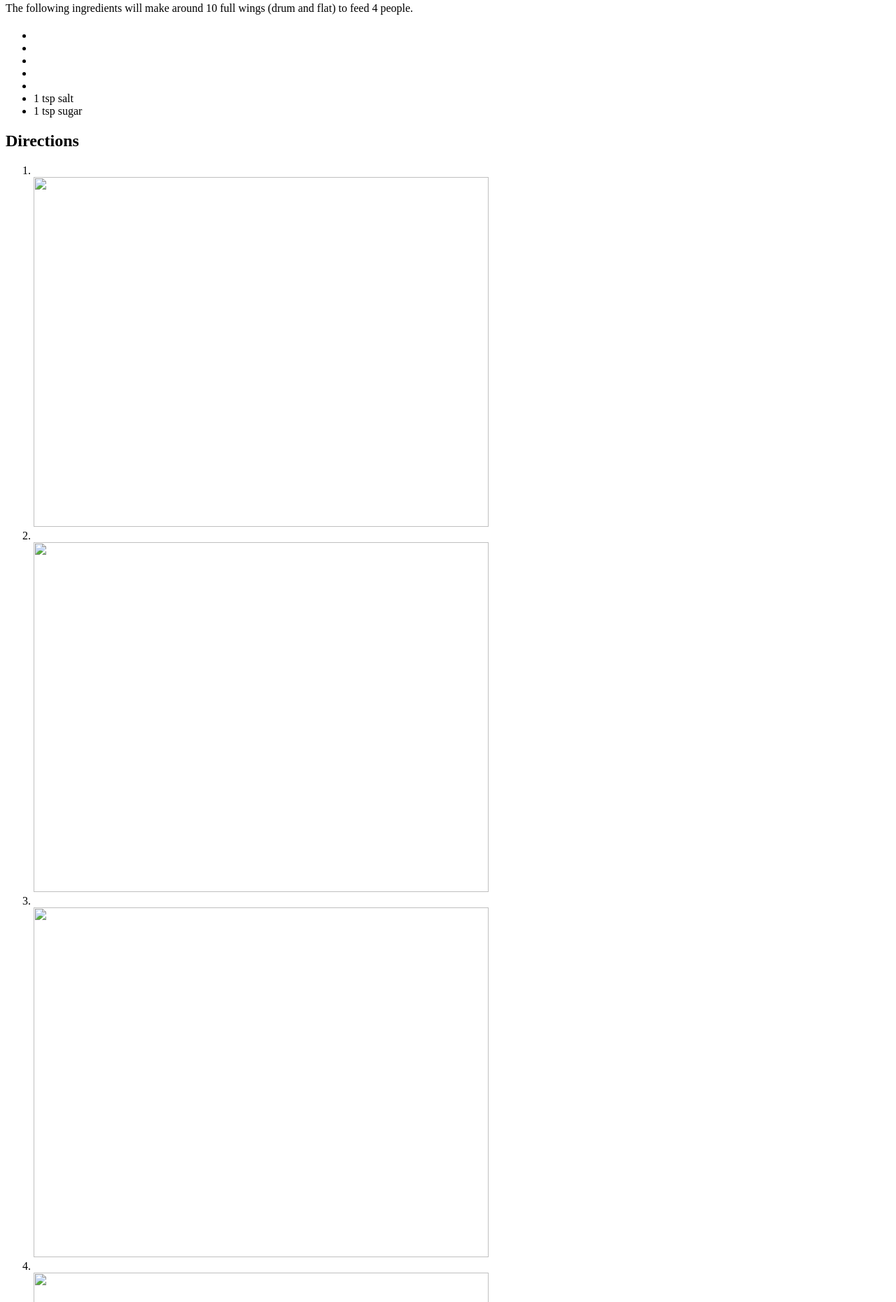
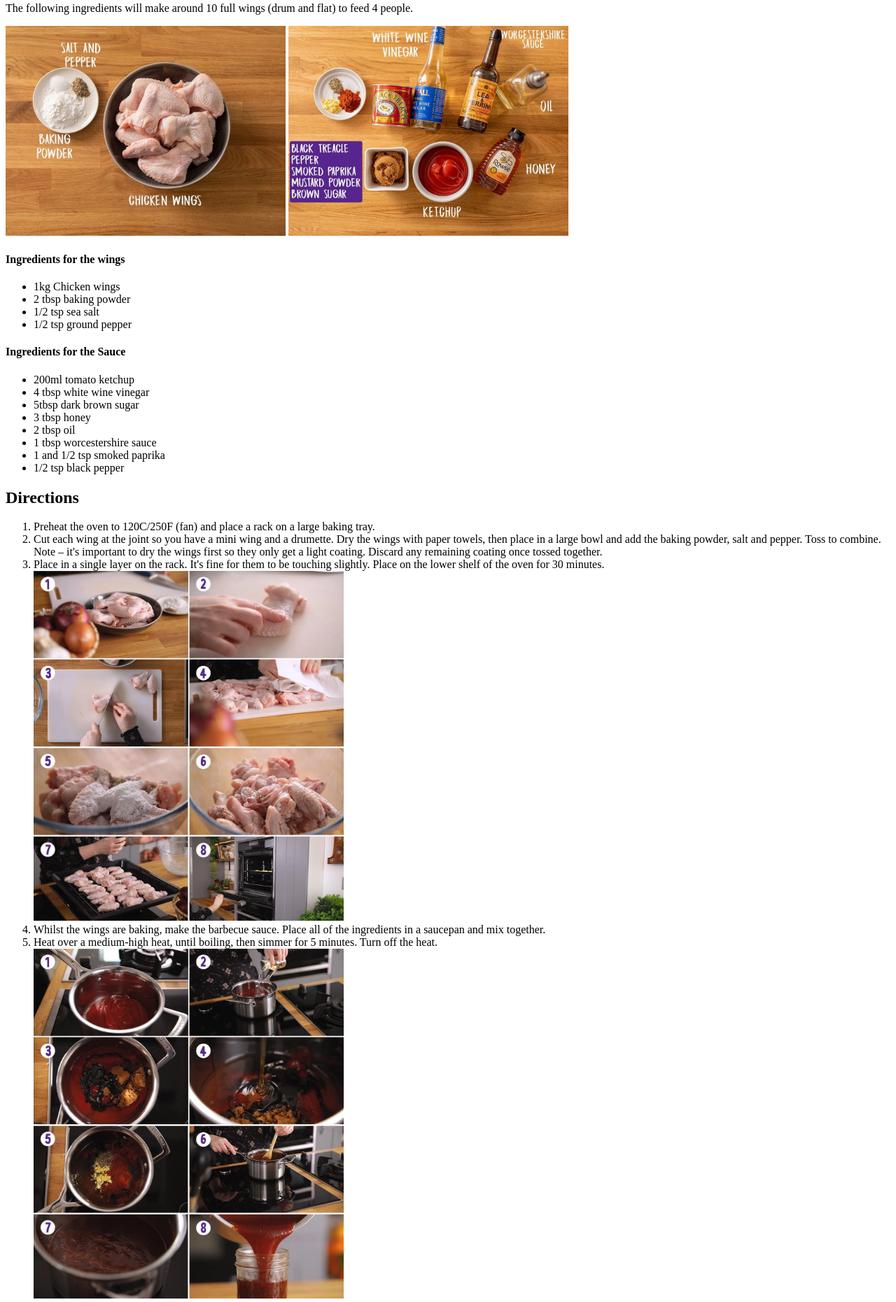
Before and after one commit to ShaniceWilliams/odin-recipes, a plain HTML site: page recipes/wings.html in a window 1280 px wide. Shown: the part 713-2574 px from the top of the page at 70% size. Drawn offline with Linux system fonts and the light colour scheme.

Commit message:
feat: add wings.html content and navigation toall pages

```diff
--- a/recipes/wings.html
+++ b/recipes/wings.html
@@ -6,50 +6,58 @@
         <meta name="viewport" content="width=device-width, initial-scale=1.0">
         <title>BBQ Chicken Wings</title>
     </head>
-
+    <style>
+        .container {
+        display: grid;
+        grid-template-columns:20% 20% 20%;
+        align-items: center;
+      }
+    </style>
     <body>
         <h1>BBQ Chicken Wings Recipe</h1>
         <br>
-        <img src="" alt="" height="500"
-            width="650">
+        <img src="../images/wings/bbqwings.webp" alt="" height="500">
         <br>
         <h2>Why make BBQ Chicken Wings?</h2>
         <p></p>
         <h2>Ingredients</h2>
         <p>The following ingredients will make around 10 full wings (drum and flat) to feed 4 people.</p>
-        <h4></h4>
+        <div class="grid-container">
+            <img src="../images/wings/wingingredients.webp" alt="" height="300">
+            <img src="../images/wings/sauceingredients.webp" alt="" height="300">
+        </div>
+        <h4>Ingredients for the wings</h4>
         <ul>
-            <li></li>
-            <li></li>
-            <li></li>
-            <li></li>
-            <li></li>
-            <li>1 tsp salt</li>
-            <li>1 tsp sugar</li>
+            <li>1kg Chicken wings</li>
+            <li>2 tbsp baking powder</li>
+            <li>1/2 tsp sea salt</li>
+            <li>1/2 tsp ground pepper</li>
+        </ul>
+        <h4>Ingredients for the Sauce</h4>
+        <ul>
+            <li>200ml tomato ketchup</li>
+            <li>4 tbsp white wine vinegar</li>
+            <li>5tbsp dark brown sugar</li>
+            <li>3 tbsp honey</li>
+            <li>2 tbsp oil</li>
+            <li>1 tbsp worcestershire sauce</li>
+            <li>1 and 1/2 tsp smoked paprika</li>
+            <li>1/2 tsp black pepper</li>
         </ul>
 
         <h2>Directions</h2>
         <ol>
-            <li></li>
-                <img src="" alt="" height="500"
-            width="650">
-            <li></li>
-                <img src="" alt="" height="500"
-            width="650">
-            <li></li>
-                <img src="" alt="" height="500"
-            width="650">
-            <li></li>
-            <img src="" alt="" height="500"
-            width="650">
-            <li></li>
-            <li></li>
-            <img src="" alt="" height="500"
-            width="650">
-            <li></li>
-            <img src="" alt="" height="500"
-            width="650">
+            <li>Preheat the oven to 120C/250F (fan) and place a rack on a large baking tray.</li>
+            <li>Cut each wing at the joint so you have a mini wing and a drumette. Dry the wings with paper towels, then place in a large bowl and add the baking powder, salt and pepper. Toss to combine. Note – it's important to dry the wings first so they only get a light coating. Discard any remaining coating once tossed together.</li>
+            <li>Place in a single layer on the rack. It's fine for them to be touching slightly. Place on the lower shelf of the oven for 30 minutes.</li>
+            <img src="../images/wings/wingprocess.webp" alt="Steps to cook the wings" height="500">
+            <li>Whilst the wings are baking, make the barbecue sauce. Place all of the ingredients in a saucepan and mix together.</li>
+            <li>Heat over a medium-high heat, until boiling, then simmer for 5 minutes. Turn off the heat.</li>
+            <img src="../images/wings/makingsauce.webp" alt="Steps to make the sauce" height="500">
+            <li>Toss the barbecue sauce with the wings and serve straightaway.</li>
+            <img src="../images/wings/saucethewings.webp" alt="Finishing the wings" height="300">
         </ol>
+        <h3><a href="./lasagna.html">Previous Recipe</a> - <a href="../index.html">Home</a> - <a href="./dumplings.html">Next Recipe</a></h3>
     </body>
 
 </html>
```
Also changed, not shown: recipes/dumplings.html (+1 -0 lines), recipes/lasagna.html (+1 -0 lines), images/wings/bbqwings.webp (added), images/wings/makingsauce.webp (added), images/wings/sauceingredients.webp (added), images/wings/saucethewings.webp (added), images/wings/wingingredients.webp (added), images/wings/wingprocess.webp (added).
